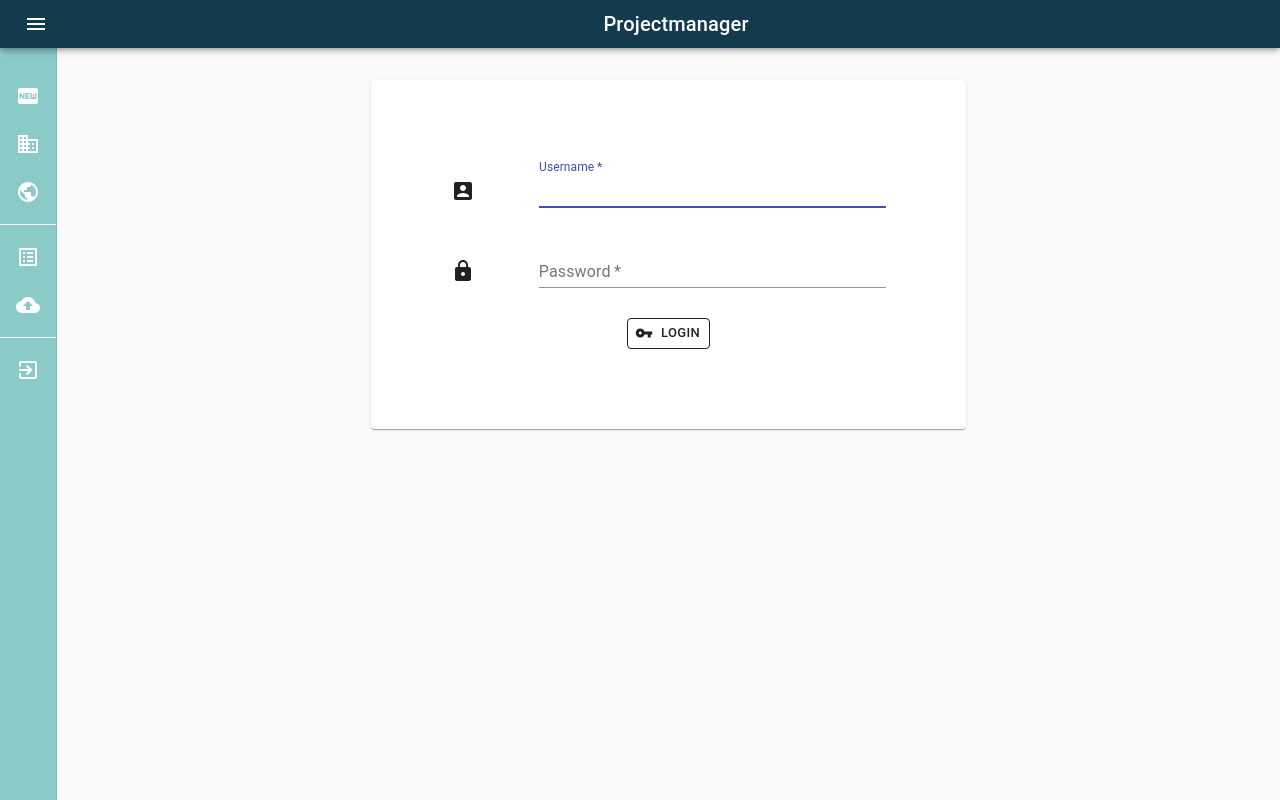
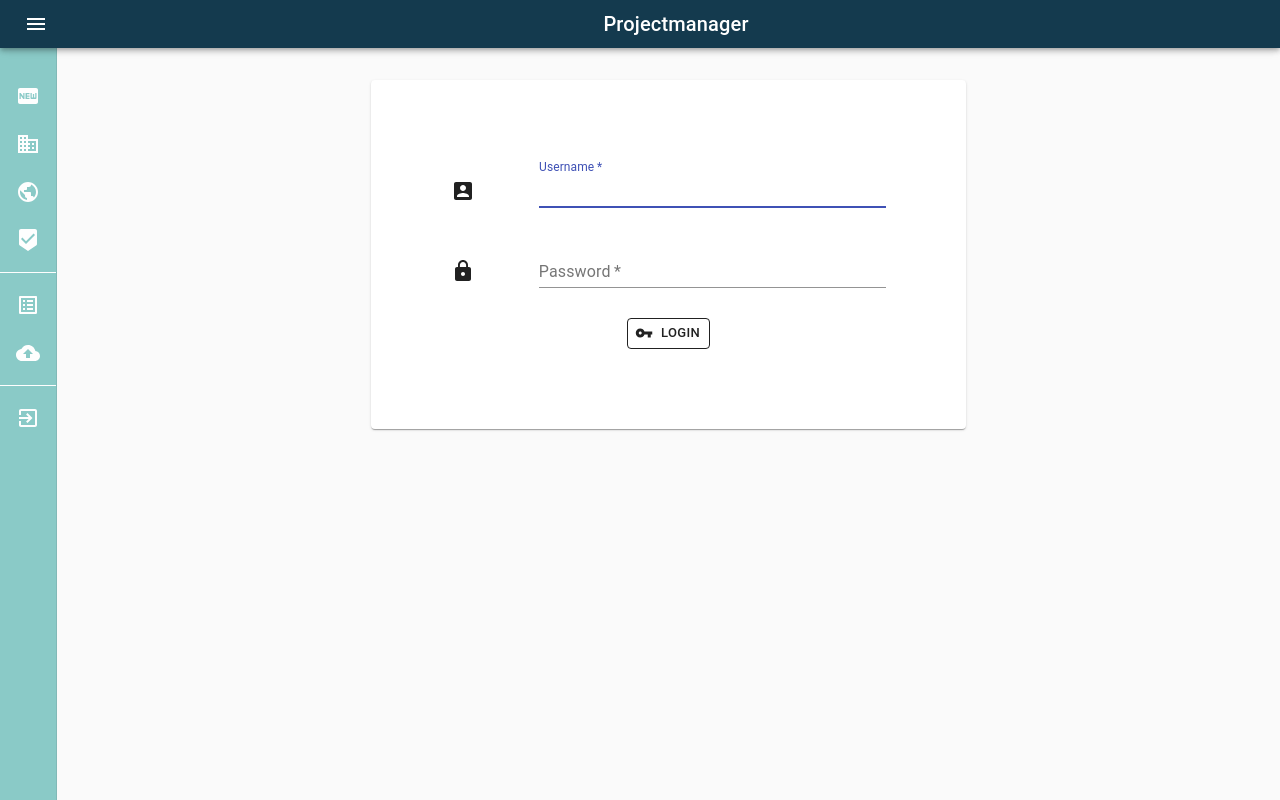
Before and after one commit to Engelhan/Fallstudie, a React (Create React App) app in the folder my-app/: page / in a window 1280 px wide. Built offline with nearby package versions, Linux system fonts and the light colour scheme.

Commit message:
Accepted Table und umbennen Englisch

```diff
--- a/my-app/src/Components/ProjectDrawer.js
+++ b/my-app/src/Components/ProjectDrawer.js
@@ -28,6 +28,7 @@ import HelpIcon from '@material-ui/icons/Help';
 import AccountBox from '@material-ui/icons/AccountBox';
 import Public from '@material-ui/icons/Public';
 import Business from '@material-ui/icons/Business';
+import Beenhere from '@material-ui/icons/Beenhere';
 
 const drawerWidth = 240;
 
@@ -63,12 +64,12 @@ const useStyles = makeStyles((theme) => ({
     hide: {
         display: 'none',
     },
-    hoverButton:{
+    hoverButton: {
         '&:hover': {
             backgroundColor: '#f77376',
         }
     },
-    iconButton:{
+    iconButton: {
         color: "white"
     },
     drawer: {
@@ -144,8 +145,21 @@ export default function MiniDrawer() {
 
     const getAllColumns = () => {
         return [
-            {title: 'Project Name', field: 'projectName',  cellStyle: { backgroundColor: '#edf7f7' }, headerStyle: { backgroundColor: '#dcefee'}},
-            {title: 'Ranking', field: 'ranking', defaultSort: "desc", type: 'numeric', editable:'never', cellStyle: { backgroundColor: '#edf7f7' }, headerStyle: { backgroundColor: '#dcefee'}},
+            {
+                title: 'Project Name',
+                field: 'projectName',
+                cellStyle: {backgroundColor: '#edf7f7'},
+                headerStyle: {backgroundColor: '#dcefee'}
+            },
+            {
+                title: 'Ranking',
+                field: 'ranking',
+                defaultSort: "desc",
+                type: 'numeric',
+                editable: 'never',
+                cellStyle: {backgroundColor: '#edf7f7'},
+                headerStyle: {backgroundColor: '#dcefee'}
+            },
             {title: 'Planned Sales', field: 'plannedSales', type: 'numeric'},
             {title: 'Estimated Costs', field: 'estimatedCosts', type: 'numeric'},
             {title: 'Cost Savings', field: 'costSavings', type: 'numeric'},
@@ -169,8 +183,21 @@ export default function MiniDrawer() {
 
     const getInternalColumns = () => {
         return [
-            {title: 'Project Name', field: 'projectName',  cellStyle: { backgroundColor: '#edf7f7' }, headerStyle: { backgroundColor: '#dcefee'}},
-            {title: 'Ranking', field: 'ranking', defaultSort: "desc", type: 'numeric', editable:'never', cellStyle: { backgroundColor: '#edf7f7' }, headerStyle: { backgroundColor: '#dcefee'}},
+            {
+                title: 'Project Name',
+                field: 'projectName',
+                cellStyle: {backgroundColor: '#edf7f7'},
+                headerStyle: {backgroundColor: '#dcefee'}
+            },
+            {
+                title: 'Ranking',
+                field: 'ranking',
+                defaultSort: "desc",
+                type: 'numeric',
+                editable: 'never',
+                cellStyle: {backgroundColor: '#edf7f7'},
+                headerStyle: {backgroundColor: '#dcefee'}
+            },
             {title: 'Planned Sales', field: 'plannedSales', type: 'numeric', hidden: true},
             {title: 'Estimated Costs', field: 'estimatedCosts', type: 'numeric'},
             {title: 'Cost Savings', field: 'costSavings', type: 'numeric'},
@@ -194,8 +221,21 @@ export default function MiniDrawer() {
 
     const getExternalColumns = () => {
         return [
-            {title: 'Project Name', field: 'projectName',  cellStyle: { backgroundColor: '#edf7f7' }, headerStyle: { backgroundColor: '#dcefee'}},
-            {title: 'Ranking', field: 'ranking', defaultSort: "desc", type: 'numeric', editable:'never', cellStyle: { backgroundColor: '#edf7f7' }, headerStyle: { backgroundColor: '#dcefee'}},
+            {
+                title: 'Project Name',
+                field: 'projectName',
+                cellStyle: {backgroundColor: '#edf7f7'},
+                headerStyle: {backgroundColor: '#dcefee'}
+            },
+            {
+                title: 'Ranking',
+                field: 'ranking',
+                defaultSort: "desc",
+                type: 'numeric',
+                editable: 'never',
+                cellStyle: {backgroundColor: '#edf7f7'},
+                headerStyle: {backgroundColor: '#dcefee'}
+            },
             {title: 'Planned Sales', field: 'plannedSales', type: 'numeric'},
             {title: 'Estimated Costs', field: 'estimatedCosts', type: 'numeric'},
             {title: 'Cost Savings', field: 'costSavings', type: 'numeric'},
@@ -217,6 +257,17 @@ export default function MiniDrawer() {
         ];
     }
 
+    const getAarchivedColumns = () => {
+        return [
+            {title: 'Project Name', field: 'projectName', cellStyle: {backgroundColor: '#edf7f7'}, headerStyle: {backgroundColor: '#dcefee'}},
+            {title: 'Ranking', field: 'ranking', defaultSort: "desc", type: 'numeric', editable: 'never', cellStyle: {backgroundColor: '#edf7f7'},
+                headerStyle: {backgroundColor: '#dcefee'}},
+            {title: 'Accepted', field: 'archived', lookup: {true: 'yes', false: 'no'}},
+            {title: 'Customer Name', field: 'customerName'},
+            {title: 'End Date', field: 'endDate', type: 'date'},
+        ];
+    }
+
     const switchView = (param) => {
         console.log("switchView " + loggedIn);
         if (loggedIn === false) {
@@ -224,11 +275,17 @@ export default function MiniDrawer() {
         }
         switch (param) {
             case 'MainTable':
-                return <ProjectTable columns={getAllColumns()} showInfoDialog={true} title={"All"} showColumnB={true} editHidden={true} deleteHidden={true}/>;
+                return <ProjectTable columns={getAllColumns()} showInfoDialog={true} title={"All"} showColumnB={true}
+                                     editHidden={true} deleteHidden={true}/>;
             case 'MainTableInternal':
-                return <ProjectTable columns={getInternalColumns()} showInfoDialog={false} title={"Internal"} showColumnB={false} editHidden={false} deleteHidden={false}/>;
+                return <ProjectTable columns={getInternalColumns()} showInfoDialog={false} title={"Internal"}
+                                     showColumnB={false} editHidden={false} deleteHidden={false}/>;
             case 'MainTableExternal':
-                return <ProjectTable columns={getExternalColumns()} showInfoDialog={false} title={"External"} showColumnB={false} editHidden={false} deleteHidden={false}/>;
+                return <ProjectTable columns={getExternalColumns()} showInfoDialog={false} title={"External"}
+                                     showColumnB={false} editHidden={false} deleteHidden={false}/>;
+            case 'MainTableArchived':
+                return <ProjectTable columns={getAarchivedColumns()} showInfoDialog={true} title={"Archived"}
+                                     showColumnB={false} editHidden={true} deleteHidden={true}/>;
             case 'Upload':
                 return <DropZone/>;
             case 'Planning':
@@ -245,21 +302,27 @@ export default function MiniDrawer() {
             return;
         }
         switch (param) {
-            case 'Übersicht':
+            case 'Projectrequests':
                 setView((prevState) => {
                     prevState.selectedView = 'MainTable';
                     return {...prevState, prevState};
                 });
                 break
-            case 'Übersicht Intern':
+            case 'Internal':
                 setView((prevState) => {
                     prevState.selectedView = 'MainTableInternal';
                     return {...prevState, prevState};
                 });
                 break
-            case 'Übersicht Extern':
+            case 'External':
                 setView((prevState) => {
                     prevState.selectedView = 'MainTableExternal';
+                    return {...prevState, prevState};
+                });
+                break
+            case 'Accepted':
+                setView((prevState) => {
+                    prevState.selectedView = 'MainTableArchived';
                     return {...prevState, prevState};
                 });
                 break
@@ -269,7 +332,7 @@ export default function MiniDrawer() {
                     return {...prevState, prevState};
                 });
                 break
-            case 'Planungsübersicht':
+            case 'Resource Planning':
                 setView((prevState) => {
                     prevState.selectedView = 'Planning';
                     return {...prevState, prevState};
@@ -293,27 +356,26 @@ export default function MiniDrawer() {
         switch (role) {
             case 'Admin':
                 if (pos === 1) {
-                    return ['Übersicht','Übersicht Intern','Übersicht Extern'];
-                } else if(pos === 2) {
-                    return ['Planungsübersicht', 'Upload'];
-                }else {
+                    return ['Projectrequests', 'Internal', 'External', 'Accepted'];
+                } else if (pos === 2) {
+                    return ['Resource Planning', 'Upload'];
+                } else {
                     return ['Logout'];
                 }
             case 'ProjectManager':
                 if (pos === 1) {
-                    return ['Übersicht','Übersicht Intern','Übersicht Extern',];
-                }else if(pos === 2) {
-                    return ['Planungsübersicht'];
-                }else {
+                    return ['Projectrequests', 'Internal', 'External', 'Accepted'];
+                } else if (pos === 2) {
+                    return ['Resource Planning'];
+                } else {
                     return ['Logout'];
                 }
             case 'Controlling':
                 if (pos === 1) {
-                    return ['Übersicht'];
-                }else if(pos === 2)
-                {
-                    return  [];
-                }else {
+                    return ['Projectrequests', 'Accepted'];
+                } else if (pos === 2) {
+                    return [];
+                } else {
                     return ['Logout'];
                 }
             default:
@@ -327,15 +389,17 @@ export default function MiniDrawer() {
 
     const switchIcons = (param) => {
         switch (param) {
-            case 'Übersicht':
+            case 'Projectrequests':
                 return <NewIcon/>;
-            case 'Übersicht Intern':
-                return  <Business/>;
-            case 'Übersicht Extern':
+            case 'Internal':
+                return <Business/>;
+            case 'External':
                 return <Public/>;
+            case 'Accepted':
+                return <Beenhere/>;
             case 'Upload':
                 return <CloudUpload/>;
-            case 'Planungsübersicht':
+            case 'Resource Planning':
                 return <ListAltIcon/>;
             case 'Logout':
                 return <ExitToApp/>;
@@ -379,7 +443,7 @@ export default function MiniDrawer() {
                     <Typography variant="h6" className={classes.title} noWrap>
                         Projectmanager
                     </Typography>
-                    { loggedIn === true ? displayLoggedInUser() :<div/> }
+                    {loggedIn === true ? displayLoggedInUser() : <div/>}
                 </Toolbar>
             </AppBar>
             <Drawer
@@ -402,12 +466,12 @@ export default function MiniDrawer() {
                 </div>
                 <List>
                     {switchRoles(1).map((text, index) => (
-                    <ListItem className={classes.hoverButton} button key={text} onClick={() => {
-                        switchSetView(text)
-                    }}>
-                        <ListItemIcon className={classes.iconButton}>{switchIcons(text)}</ListItemIcon>
-                        <ListItemText primaryTypographyProps={{ style: {fontWeight: "bold"}}} primary={text}/>
-                    </ListItem>
+                        <ListItem className={classes.hoverButton} button key={text} onClick={() => {
+                            switchSetView(text)
+                        }}>
+                            <ListItemIcon className={classes.iconButton}>{switchIcons(text)}</ListItemIcon>
+                            <ListItemText primaryTypographyProps={{style: {fontWeight: "bold"}}} primary={text}/>
+                        </ListItem>
                     ))}
                 </List>
                 <Divider classes={{root: classes.divider}}/>
@@ -417,11 +481,11 @@ export default function MiniDrawer() {
                             switchSetView(text)
                         }}>
                             <ListItemIcon className={classes.iconButton}>{switchIcons(text)}</ListItemIcon>
-                            <ListItemText primaryTypographyProps={{ style: {fontWeight: "bold"}}} primary={text}/>
+                            <ListItemText primaryTypographyProps={{style: {fontWeight: "bold"}}} primary={text}/>
                         </ListItem>
                     ))}
                 </List>
-                <Divider hidden={role === "Controlling"}  classes={{root: classes.divider}} />
+                <Divider hidden={role === "Controlling"} classes={{root: classes.divider}}/>
                 <List>
                     {switchRoles(3).map((text, index) => (
                         <ListItem className={classes.hoverButton} button key={text} onClick={() => {
@@ -431,7 +495,7 @@ export default function MiniDrawer() {
                             }
                         }}>
                             <ListItemIcon className={classes.iconButton}>{switchIcons(text)}</ListItemIcon>
-                            <ListItemText primaryTypographyProps={{ style: {fontWeight: "bold"}}} primary={text}/>
+                            <ListItemText primaryTypographyProps={{style: {fontWeight: "bold"}}} primary={text}/>
                         </ListItem>
                     ))}
                 </List>
--- a/my-app/src/Components/TransferProjects.js
+++ b/my-app/src/Components/TransferProjects.js
@@ -158,7 +158,7 @@ export default function TransferProjects(props) {
                                         Name: '{item.projectName}'  Ranking: {item.ranking}
                                     </Typography>
                                     <Typography  align="center" type="body2" style={{color: '#64bab6'}}>
-                                        Staff Hours: {item.staffHours}
+                                       Type '{item.plannedSales > 0 ? "External" : "Internal"}'  Staff Hours: {item.staffHours}
                                     </Typography>
                                 </div>
                             }
```
Also changed, not shown: my-app/src/Components/AddDialogExternal.js (+18 -7 lines), my-app/src/Components/ProjectTable.js (+6 -1 lines), 8 other files (tests, documents, lock files or other folders).
